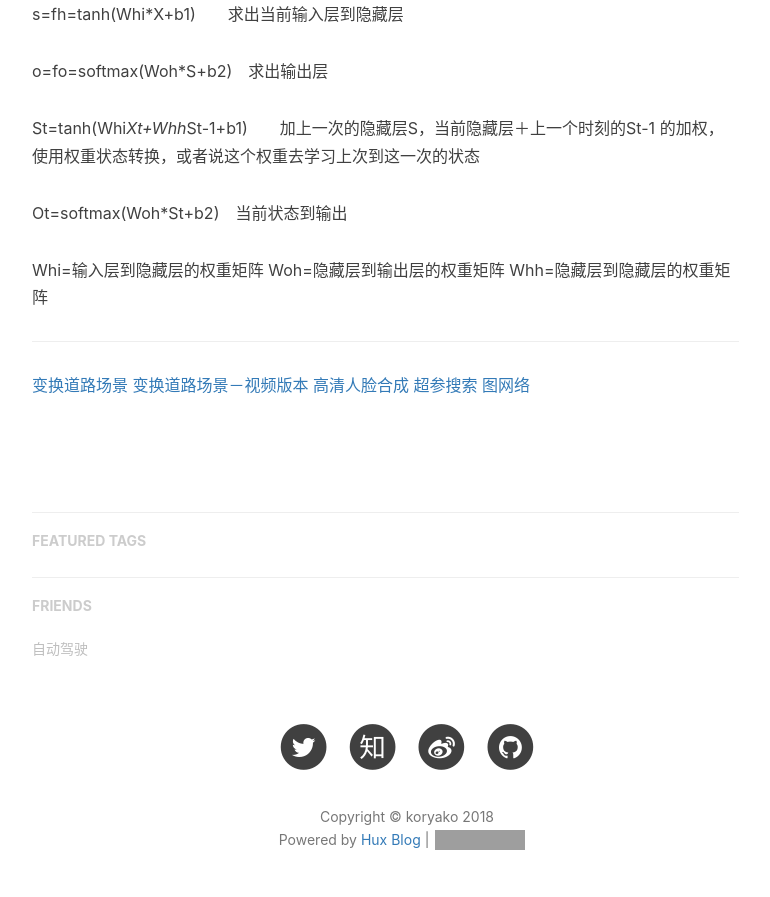
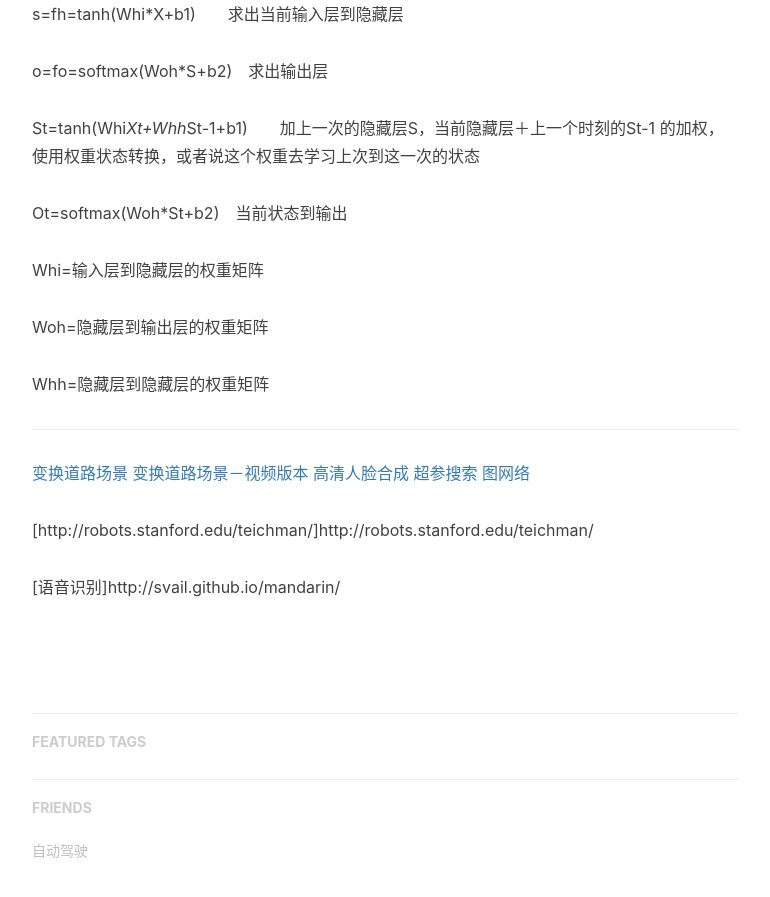
Before and after one commit to koryako/koryako.github.io, a Jekyll site: the page built from _posts/2018-12-01-深度学习的感悟.md, in a window 1280 px wide and 900 px high, scrolled down 1871 px. Shown: the top 897 px of the window, without its empty margins (233-1003 px from the left). Built offline with Jekyll 4.4.1, drawn with Linux system fonts in a browser that asks for light colours; nearby versions of some CDN libraries; comment, search, counter and statistics services are not loaded; grey boxes are pictures that could not be loaded.

Commit message:
zengjianeirong

```diff
--- a/_posts/2018-12-01-深度学习的感悟.md
+++ b/_posts/2018-12-01-深度学习的感悟.md
@@ -53,7 +53,9 @@ St=tanh(Whi*Xt+Whh*St-1+b1)　　加上一次的隐藏层S，当前隐藏层＋
 Ot=softmax(Woh*St+b2)　当前状态到输出
 
 Whi=输入层到隐藏层的权重矩阵
+
 Woh=隐藏层到输出层的权重矩阵
+
 Whh=隐藏层到隐藏层的权重矩阵
 
 ---
@@ -62,3 +64,7 @@ Whh=隐藏层到隐藏层的权重矩阵
 [高清人脸合成](https://github.com/tkarras/progressive_growing_of_gans)
 [超参搜索](https://github.com/floydhub/hyperparameters-search-examples)
 [图网络](https://github.com/deepmind/graph_nets)
+
+[http://robots.stanford.edu/teichman/]http://robots.stanford.edu/teichman/
+
+[语音识别]http://svail.github.io/mandarin/
```
